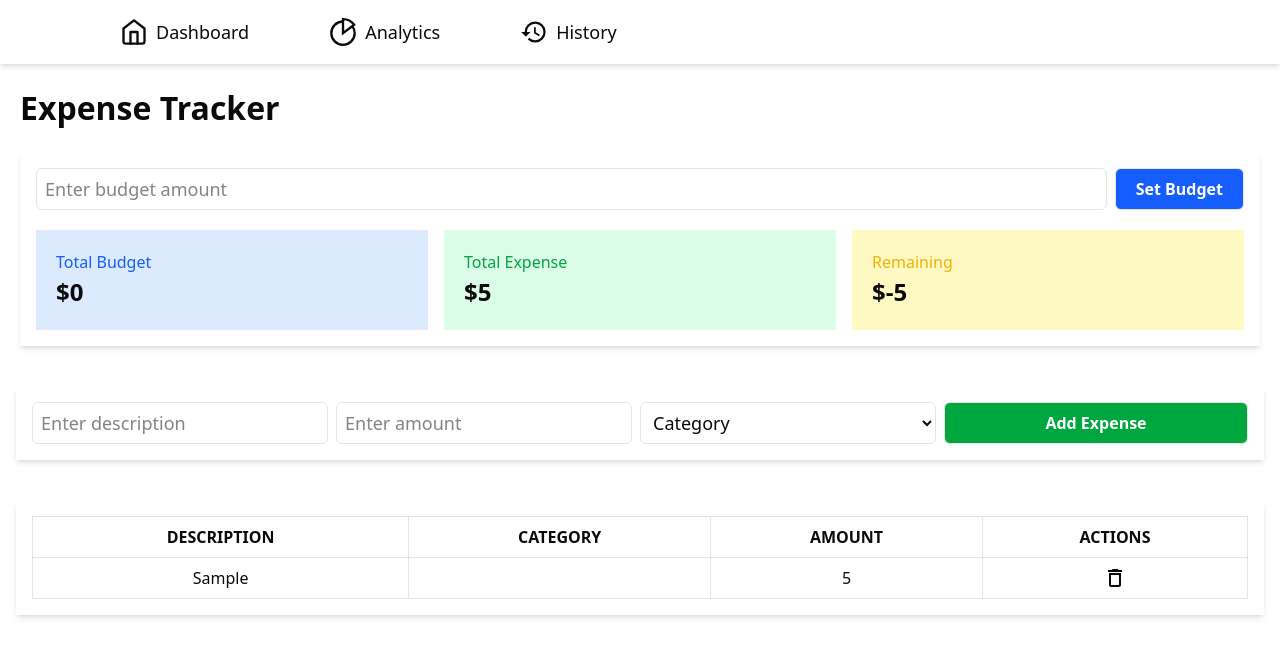
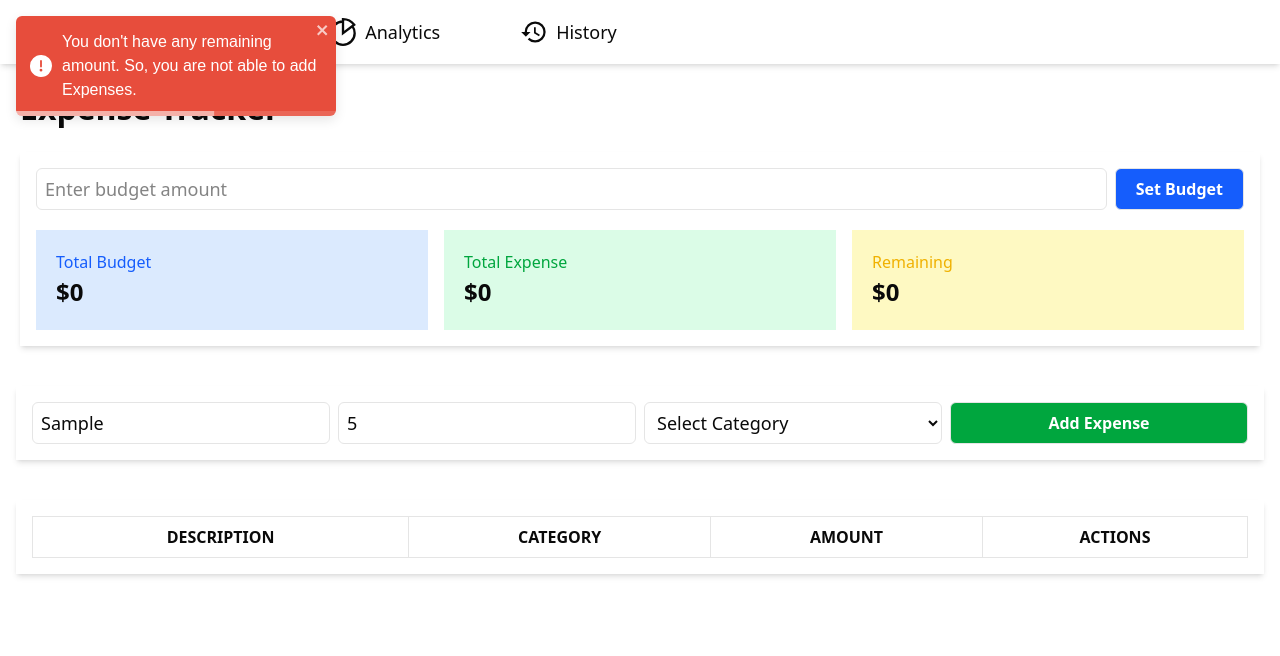
Before and after one commit to Vasanthkumar12/daily-tasks, a React (Vite) app in the folder day 25th Apr 25/Expense Tracker/: page / in a window 1280 px wide. Both pictures are taken after typing "Sample", "5" into the empty fields and a click on the input "Add Expense". Shown: the top 656 px of the page. Built offline with nearby package versions, Linux system fonts and the light colour scheme.

Commit message:
Displaying error and Success messages using react-toastify library

```diff
--- a/day 25th Apr 25/Expense Tracker/package.json
+++ b/day 25th Apr 25/Expense Tracker/package.json
@@ -24,6 +24,7 @@
     "react-dom": "^19.0.0",
     "react-icons": "^5.5.0",
     "react-redux": "^9.2.0",
+    "react-toastify": "^11.0.5",
     "redux": "^5.0.1",
     "tailwind-merge": "^3.2.0",
     "tailwindcss": "^4.1.4"
--- a/day 25th Apr 25/Expense Tracker/src/App.jsx
+++ b/day 25th Apr 25/Expense Tracker/src/App.jsx
@@ -1,5 +1,6 @@
 // import './App.css'
 // import { Demo } from './Demo'
+import { ToastContainer } from 'react-toastify'
 import { Navbar } from './common/NavBar'
 import { AddExpense } from './components/Budget/AddExpense'
 import { SetBudget } from './components/Budget/SetBudget'
@@ -8,6 +9,19 @@ function App() {
 
   return (
     <>
+    <ToastContainer
+      position="top-left"
+      autoClose={5000}
+      hideProgressBar={false}
+      newestOnTop={false}
+      closeOnClick={false}
+      rtl={false}
+      pauseOnFocusLoss
+      draggable
+      pauseOnHover
+      theme="colored"
+      limit={3}
+    />
       <Navbar />
       <SetBudget />
       <AddExpense />
--- a/day 25th Apr 25/Expense Tracker/src/components/Budget/AddExpense.jsx
+++ b/day 25th Apr 25/Expense Tracker/src/components/Budget/AddExpense.jsx
@@ -2,50 +2,104 @@ import React, { useState } from 'react'
 import { useDispatch, useSelector } from 'react-redux'
 import { addExpenseToStore } from '../../redux/actions'
 import { MdOutlineDelete } from "react-icons/md"
+import { toast } from 'react-toastify'
 
 export const AddExpense = () => {
     const [expense, setExpense] = useState({ description: '', amount: '', category: '' })
-    const expenses = useSelector((expenseStore) => expenseStore.expenses)
+
+    const expenses = useSelector((store) => store.expenses)
+    const total_amount = useSelector((store) => store.total_budget)
+    const total_expense = useSelector((store) => store.total_expense)
+    const remaining_amount = total_amount - total_expense
+
+    const dispatch = useDispatch()
 
     const handleChange = (e) => {
         const { name, value } = e.target
         setExpense({ ...expense, [name]: value })
     }
 
-    const dispatch = useDispatch()
-
     const addExpense = (e) => {
         e.preventDefault()
-        dispatch(addExpenseToStore(expense))
-        setExpense({ description: '', amount: '', category: '' })
+
+        // Validation
+        if ((expense.amount === '' || Number(expense.amount) === 0) && expense.description === '') {
+            toast.error('Amount and Description fields are Empty, so enter the Expense Amount and Description...')
+            return
+        }
+        if (expense.amount === '' || Number(expense.amount) === 0) {
+            toast.error('Amount field is Empty, so enter the Expense Amount...')
+            return
+        }
+        if (expense.description === '') {
+            toast.error('Description field is Empty, so enter the Description of your expense...')
+            return
+        }
+        if (remaining_amount === 0) {
+            toast.error(`You don't have any remaining amount. So, you are not able to add Expenses.`)
+            return
+        }
+        if (Number(total_expense) + Number(expense.amount) > total_amount) {
+            toast.error(`You don't have enough Budget. You have only $${total_amount - total_expense} remaining. Spend lesser than it.`)
+            return
         }
 
-    const categories = ["Mutton", "Chicken", "Fruits", "Vegetables", "Seafood",
+        // Dispatch action
+        dispatch(addExpenseToStore(expense))
+
+        // Clear form
+        setExpense({ description: '', amount: '', category: '' })
+        toast.success(`Expense for '${expense.description}' is added successfully.`)
+    }
+
+    const categories = [
+        "Mutton", "Chicken", "Fruits", "Vegetables", "Seafood",
         "Dairy Products", "Bakery Items", "Beverages", "Snacks", "Grains & Pulses",
         "Spices & Condiments", "Personal Care", "Household Supplies", "Frozen Foods",
-        "Pet Supplies", "other"
+        "Pet Supplies", "Other"
     ]
 
     return (
         <>
+            {/* Form Section */}
             <div className='shadow-md p-4 m-4 mt-10'>
-            <form onSubmit={addExpense} className='grid grid-cols-4'>
-                <input type="text" name='description' value={ expense.description } onChange={handleChange} placeholder='Enter description'
-                    className='border p-1 pl-2 text-[18px] mr-2 rounded-sm'
+                <form onSubmit={addExpense} className='grid grid-cols-4 gap-2'>
+                    <input
+                        type="text"
+                        name='description'
+                        value={expense.description}
+                        onChange={handleChange}
+                        placeholder='Enter description'
+                        className='border p-1 pl-2 text-[18px] rounded-sm'
                     />
-                <input type="number" name='amount' value={ expense.amount } onChange={handleChange} placeholder='Enter amount'
-                    className='border p-1 pl-2 text-[18px] mr-2 rounded-sm'
+                    <input
+                        type="number"
+                        name='amount'
+                        value={expense.amount}
+                        onChange={handleChange}
+                        placeholder='Enter amount'
+                        className='border p-1 pl-2 text-[18px] rounded-sm'
                     />
-                <select name="category" value={expense.category} onChange={handleChange} className='border p-1 pl-2 text-[18px] mr-2 rounded-sm'>
-                    <option value="" className='font-bold'>Category</option>
+                    <select
+                        name="category"
+                        value={expense.category}
+                        onChange={handleChange}
+                        className='border p-1 pl-2 text-[18px] rounded-sm'
+                    >
+                        <option value="">Select Category</option>
                         {categories.map((cat, index) => (
                             <option key={index} value={cat}>{cat}</option>
                         ))}
                     </select>
-                <input type="submit" value='Add Expense' className='border p-2 pl-5 pr-5 text-white bg-green-600 font-bold rounded-sm cursor-pointer' />
+                    <input
+                        type="submit"
+                        value='Add Expense'
+                        className='border p-2 pl-5 pr-5 text-white bg-green-600 font-bold rounded-sm cursor-pointer'
+                    />
                 </form>
             </div>
 
+            {/* Expense Table Section */}
             <div className='m-4 shadow-md p-4 mt-10'>
                 <table className='border w-full'>
                     <thead>
@@ -58,14 +112,14 @@ export const AddExpense = () => {
                     </thead>
 
                     <tbody>
-                  { expenses && expenses.map((exp, index) => (
+                        {expenses && expenses.map((exp, index) => (
                             <tr key={index}>
                                 <td className='border p-2 text-center'>{exp.description}</td>
                                 <td className='border p-2 text-center'>{exp.category}</td>
-                      <td className='border p-2 text-center'>{exp.amount}</td>
+                                <td className='border p-2 text-center'>${exp.amount}</td>
                                 <td className='border'>
-                        <div className='flex justify-center'>
-                            <MdOutlineDelete className='h-7 w-6'/>
+                                    <div className='flex justify-center items-center h-full'>
+                                        <MdOutlineDelete className='h-7 w-7 text-red-500 hover:text-red-700 cursor-pointer' />
                                     </div>
                                 </td>
                             </tr>
--- a/day 25th Apr 25/Expense Tracker/src/components/Budget/SetBudget.jsx
+++ b/day 25th Apr 25/Expense Tracker/src/components/Budget/SetBudget.jsx
@@ -1,11 +1,11 @@
 import React, { useState } from 'react'
 import { useDispatch, useSelector } from 'react-redux'
 import { setTotalBudget } from '../../redux/actions'
+import { toast } from 'react-toastify'
 
 export const SetBudget = () => {
     const dispatch = useDispatch()
     const [budget, setBudget] = useState('')
-    console.log('render SetBudget')
 
     const total_amount = useSelector((expensesStore) => expensesStore.total_budget)
     const remaining_amount = useSelector((expensesStore) => expensesStore.total_budget - expensesStore.total_expense)
@@ -15,8 +15,17 @@ export const SetBudget = () => {
 
     const handleSetBudget = (e) => {
         e.preventDefault();
+        if(budget == '') {
+            toast.error("Please enter the Budget")
+            return
+        }
+        if (Number(budget) === 0) {
+            toast.error("Please enter Budget more than 0")
+            return
+        }
         dispatch(setTotalBudget(budget))
-        setBudget(0)
+        setBudget('')
+        toast.success("Budget has set successfully. Now you can add your expenses below.")
     }
   return (
     <div>
```
Also changed, not shown: 1 other file (tests, documents, lock files or other folders). Lines whose indentation alone changed are shown as unchanged.
